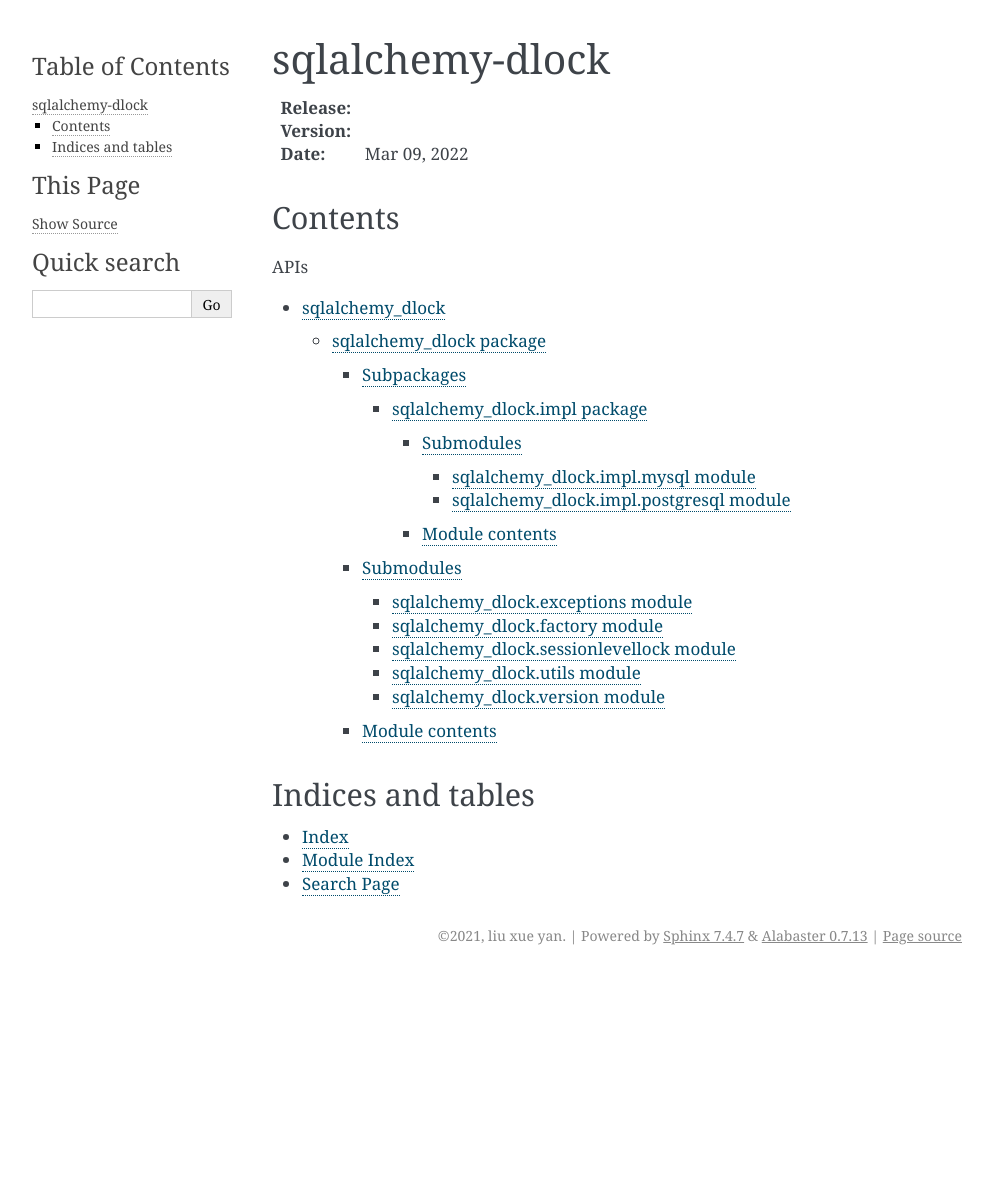
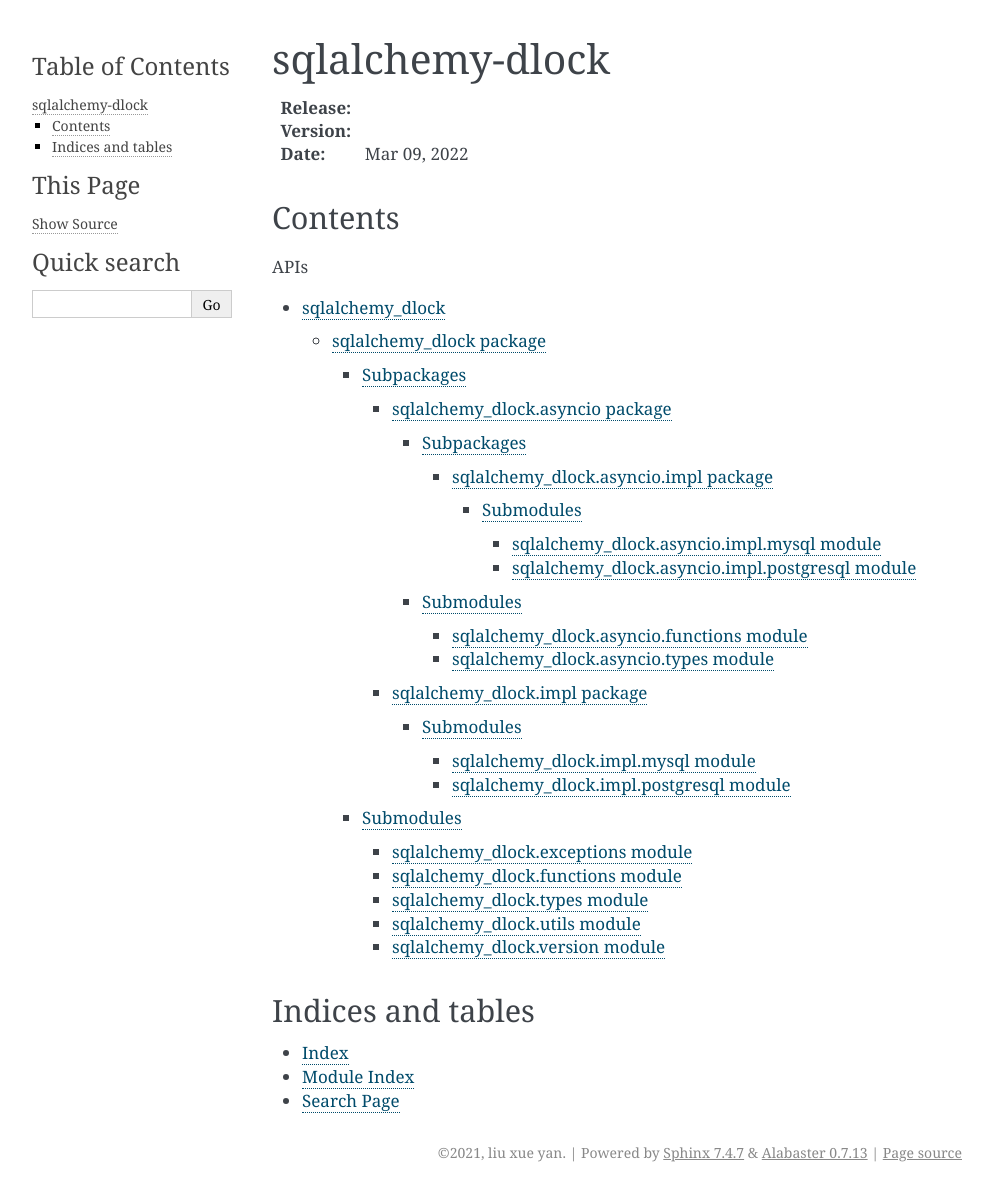
Before and after one commit to tanbro/sqlalchemy-dlock, a Sphinx documentation site: the page built from docs/index.rst, in a window 1280 px wide. Shown: the whole page, without its empty margins (148-1141 px from the left). Built offline with Sphinx 7.4.7, drawn with Linux system fonts in a browser that asks for light colours; the version number could not be read and is left out; before the commit the page ends 975 px from its top, so only the background shows below that.

Commit message:
adjust sphinx docs

```diff
--- /dev/null
+++ b/docs/apidoc/sqlalchemy_dlock.asyncio.functions.rst
@@ -0,0 +1,7 @@
+sqlalchemy\_dlock.asyncio.functions module
+==========================================
+
+.. automodule:: sqlalchemy_dlock.asyncio.functions
+   :members:
+   :undoc-members:
+   :show-inheritance:
--- /dev/null
+++ b/docs/apidoc/sqlalchemy_dlock.asyncio.impl.mysql.rst
@@ -0,0 +1,7 @@
+sqlalchemy\_dlock.asyncio.impl.mysql module
+===========================================
+
+.. automodule:: sqlalchemy_dlock.asyncio.impl.mysql
+   :members:
+   :undoc-members:
+   :show-inheritance:
--- /dev/null
+++ b/docs/apidoc/sqlalchemy_dlock.asyncio.impl.postgresql.rst
@@ -0,0 +1,7 @@
+sqlalchemy\_dlock.asyncio.impl.postgresql module
+================================================
+
+.. automodule:: sqlalchemy_dlock.asyncio.impl.postgresql
+   :members:
+   :undoc-members:
+   :show-inheritance:
--- /dev/null
+++ b/docs/apidoc/sqlalchemy_dlock.asyncio.impl.rst
@@ -0,0 +1,16 @@
+sqlalchemy\_dlock.asyncio.impl package
+======================================
+
+.. automodule:: sqlalchemy_dlock.asyncio.impl
+   :members:
+   :undoc-members:
+   :show-inheritance:
+
+Submodules
+----------
+
+.. toctree::
+   :maxdepth: 4
+
+   sqlalchemy_dlock.asyncio.impl.mysql
+   sqlalchemy_dlock.asyncio.impl.postgresql
--- /dev/null
+++ b/docs/apidoc/sqlalchemy_dlock.asyncio.rst
@@ -0,0 +1,24 @@
+sqlalchemy\_dlock.asyncio package
+=================================
+
+.. automodule:: sqlalchemy_dlock.asyncio
+   :members:
+   :undoc-members:
+   :show-inheritance:
+
+Subpackages
+-----------
+
+.. toctree::
+   :maxdepth: 4
+
+   sqlalchemy_dlock.asyncio.impl
+
+Submodules
+----------
+
+.. toctree::
+   :maxdepth: 4
+
+   sqlalchemy_dlock.asyncio.functions
+   sqlalchemy_dlock.asyncio.types
--- /dev/null
+++ b/docs/apidoc/sqlalchemy_dlock.asyncio.types.rst
@@ -0,0 +1,7 @@
+sqlalchemy\_dlock.asyncio.types module
+======================================
+
+.. automodule:: sqlalchemy_dlock.asyncio.types
+   :members:
+   :undoc-members:
+   :show-inheritance:
--- a/docs/apidoc/sqlalchemy_dlock.factory.rst
+++ /dev/null
@@ -1,7 +0,0 @@
-sqlalchemy\_dlock.factory module
-================================
-
-.. automodule:: sqlalchemy_dlock.factory
-   :members:
-   :undoc-members:
-   :show-inheritance:
--- /dev/null
+++ b/docs/apidoc/sqlalchemy_dlock.functions.rst
@@ -0,0 +1,7 @@
+sqlalchemy\_dlock.functions module
+==================================
+
+.. automodule:: sqlalchemy_dlock.functions
+   :members:
+   :undoc-members:
+   :show-inheritance:
--- a/docs/apidoc/sqlalchemy_dlock.impl.rst
+++ b/docs/apidoc/sqlalchemy_dlock.impl.rst
@@ -1,5 +1,10 @@
 sqlalchemy\_dlock.impl package
 ==============================
+
+.. automodule:: sqlalchemy_dlock.impl
+   :members:
+   :undoc-members:
+   :show-inheritance:
 
 Submodules
 ----------
@@ -9,11 +14,3 @@ Submodules
 
    sqlalchemy_dlock.impl.mysql
    sqlalchemy_dlock.impl.postgresql
-
-Module contents
----------------
-
-.. automodule:: sqlalchemy_dlock.impl
-   :members:
-   :undoc-members:
-   :show-inheritance:
--- a/docs/apidoc/sqlalchemy_dlock.rst
+++ b/docs/apidoc/sqlalchemy_dlock.rst
@@ -1,5 +1,10 @@
 sqlalchemy\_dlock package
 =========================
+
+.. automodule:: sqlalchemy_dlock
+   :members:
+   :undoc-members:
+   :show-inheritance:
 
 Subpackages
 -----------
@@ -7,6 +12,7 @@ Subpackages
 .. toctree::
    :maxdepth: 4
 
+   sqlalchemy_dlock.asyncio
    sqlalchemy_dlock.impl
 
 Submodules
@@ -16,15 +22,7 @@ Submodules
    :maxdepth: 4
 
    sqlalchemy_dlock.exceptions
-   sqlalchemy_dlock.factory
-   sqlalchemy_dlock.sessionlevellock
+   sqlalchemy_dlock.functions
+   sqlalchemy_dlock.types
    sqlalchemy_dlock.utils
    sqlalchemy_dlock.version
-
-Module contents
----------------
-
-.. automodule:: sqlalchemy_dlock
-   :members:
-   :undoc-members:
-   :show-inheritance:
--- a/docs/apidoc/sqlalchemy_dlock.sessionlevellock.rst
+++ /dev/null
@@ -1,7 +0,0 @@
-sqlalchemy\_dlock.sessionlevellock module
-=========================================
-
-.. automodule:: sqlalchemy_dlock.sessionlevellock
-   :members:
-   :undoc-members:
-   :show-inheritance:
--- /dev/null
+++ b/docs/apidoc/sqlalchemy_dlock.types.rst
@@ -0,0 +1,7 @@
+sqlalchemy\_dlock.types module
+==============================
+
+.. automodule:: sqlalchemy_dlock.types
+   :members:
+   :undoc-members:
+   :show-inheritance:
--- a/docs/conf.py
+++ b/docs/conf.py
@@ -14,7 +14,7 @@
 # import sys
 # sys.path.insert(0, os.path.abspath('.'))
 
-from pkg_resources import get_distribution
+from importlib.metadata import distribution
 
 
 # -- Project information -----------------------------------------------------
@@ -25,7 +25,8 @@ author = 'liu xue yan'
 
 # The full version, including alpha/beta/rc tags
 # full version
-version = get_distribution(project).version
+dist = distribution('SQLAlchemy-DLock')
+version = dist.version
 # major/minor version
 release = '.'.join(version.split('.')[:2])
 
```
Also changed, not shown: 2 other files.
